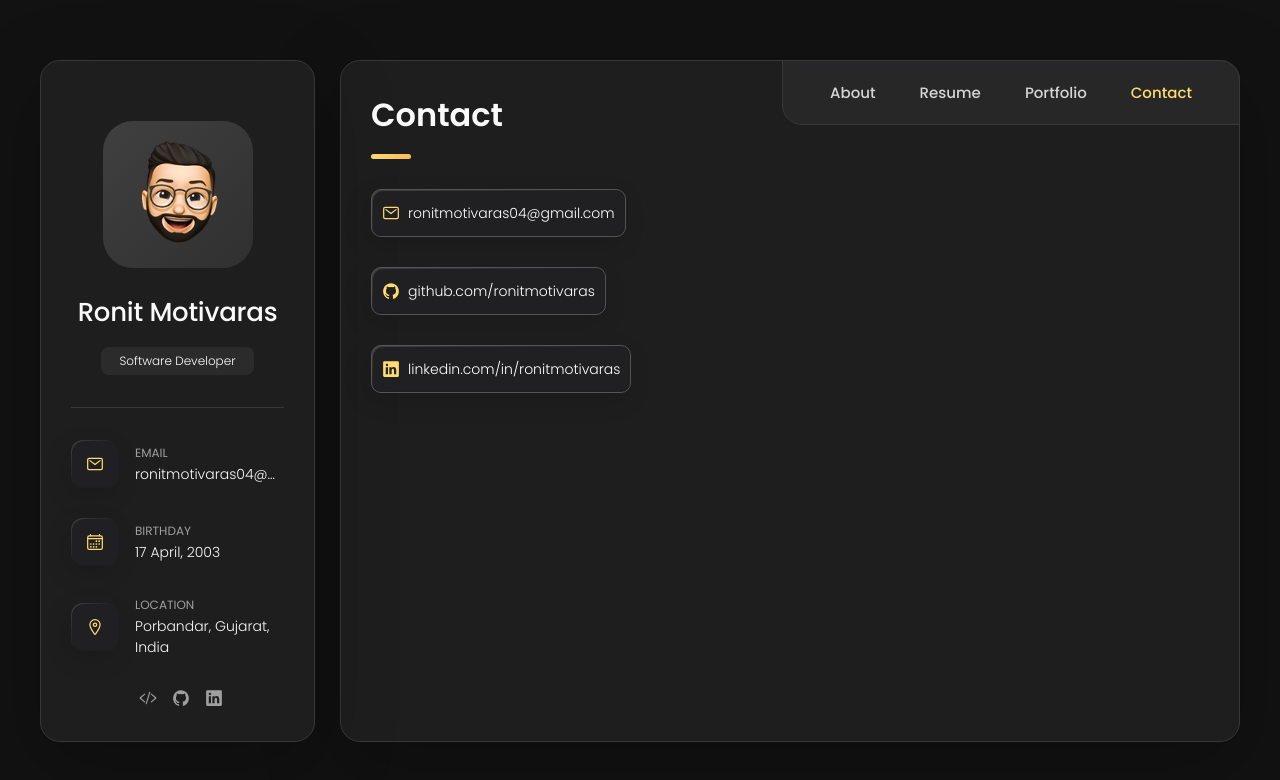
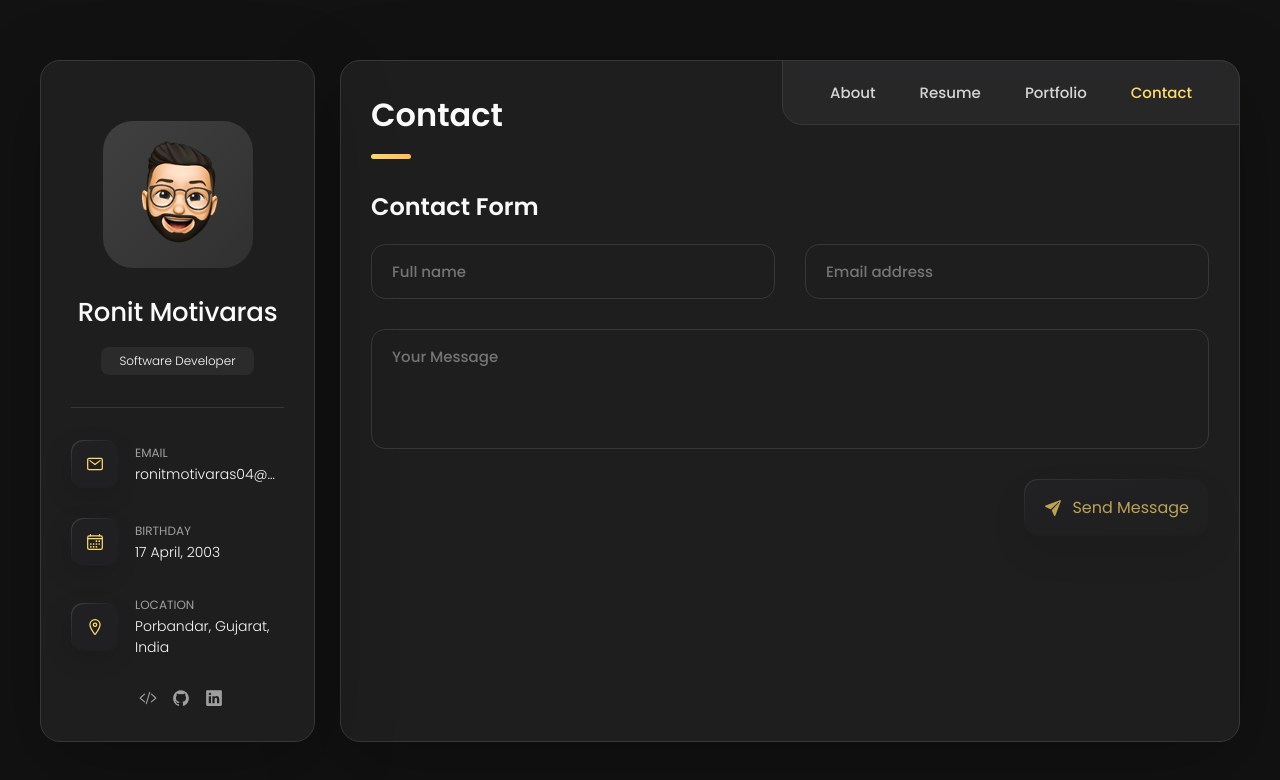
Before and after one commit to ronitmotivaras/Portfolio, a plain HTML site: page index.html in a window 1280 px wide. Both pictures are taken after a click on the button "Contact". Drawn offline with nearby package versions, Linux system fonts and the light colour scheme.

```diff
--- a/index.html
+++ b/index.html
@@ -525,7 +525,7 @@
             </li>
 
             <li class="project-item  active" data-filter-item data-category="mobile app">
-              <a href="#">
+              <a href="https://github.com/ronitmotivaras/Air-Switch">
 
                 <figure class="project-img">
                   <div class="project-item-icon-box">
@@ -543,7 +543,7 @@
             </li>
 
             <li class="project-item  active" data-filter-item data-category="mobile app">
-              <a href="#">
+              <a href="https://github.com/ronitmotivaras/MU-Transit">
 
                 <figure class="project-img">
                   <div class="project-item-icon-box">
@@ -561,7 +561,7 @@
             </li>
 
             <li class="project-item  active" data-filter-item data-category="ai">
-              <a href="#">
+              <a href="https://github.com/ronitmotivaras/InfoCard-AI">
 
                 <figure class="project-img">
                   <div class="project-item-icon-box">
@@ -579,7 +579,7 @@
             </li>
 
             <li class="project-item  active" data-filter-item data-category="ai">
-              <a href="#">
+              <a href="https://github.com/ronitmotivaras/InfoMate">
 
                 <figure class="project-img">
                   <div class="project-item-icon-box">
@@ -608,50 +608,34 @@
 
       <article class="contact" data-page="contact">
 
-  <header>
-    <h2 class="h2 article-title">Contact</h2>
-  </header>
+        <header>
+          <h2 class="h2 article-title">Contact</h2>
+        </header>
 
-  <section class="contact-info">
+        <section class="contact-form">
 
-    <ul class="contacts-list">
+          <h3 class="h3 form-title">Contact Form</h3>
 
-      <!-- Email -->
-        <li class="contact-item">
-          <div class="icon-box" style="display: flex; align-items: center; justify-content: center; border: 1px solid var(--border-color, #555); border-radius: 10px; padding: 10px; width: fit-content;">
-            <ion-icon name="mail-outline" style="margin-right: 8px;"></ion-icon>
-            <a href="mailto:ronitmotivaras04@gmail.com" class="contact-link" style="color: var(--text-color, #fff); text-decoration: none;">
-              ronitmotivaras04@gmail.com
-            </a>
-          </div>
-        </li>
+          <form action="#" class="form" data-form>
 
-        <!-- GitHub -->
-        <li class="contact-item">
-          <div class="icon-box" style="display: flex; align-items: center; justify-content: center; border: 1px solid var(--border-color, #555); border-radius: 10px; padding: 10px; width: fit-content;">
-            <ion-icon name="logo-github" style="margin-right: 8px;"></ion-icon>
-            <a href="https://github.com/ronitmotivaras" target="_blank" rel="noopener noreferrer" class="contact-link" style="color: var(--text-color, #fff); text-decoration: none;">
-              github.com/ronitmotivaras
-            </a>
-          </div>
-        </li>
+            <div class="input-wrapper">
+              <input type="text" name="fullname" class="form-input" placeholder="Full name" required data-form-input>
 
-        <!-- LinkedIn -->
-        <li class="contact-item">
-          <div class="icon-box" style="display: flex; align-items: center; justify-content: center; border: 1px solid var(--border-color, #555); border-radius: 10px; padding: 10px; width: fit-content;">
-            <ion-icon name="logo-linkedin" style="margin-right: 8px;"></ion-icon>
-            <a href="https://www.linkedin.com/in/ronitmotivaras/" target="_blank" rel="noopener noreferrer" class="contact-link" style="color: var(--text-color, #fff); text-decoration: none;">
-              linkedin.com/in/ronitmotivaras
-            </a>
-          </div>
-        </li>
+              <input type="email" name="email" class="form-input" placeholder="Email address" required data-form-input>
+            </div>
 
+            <textarea name="message" class="form-input" placeholder="Your Message" required data-form-input></textarea>
 
-    </ul>
+            <button class="form-btn" type="submit" disabled data-form-btn>
+              <ion-icon name="paper-plane"></ion-icon>
+              <span>Send Message</span>
+            </button>
 
-  </section>
+          </form>
 
-</article>
+        </section>
+
+      </article>
 
 
     </div>
```
